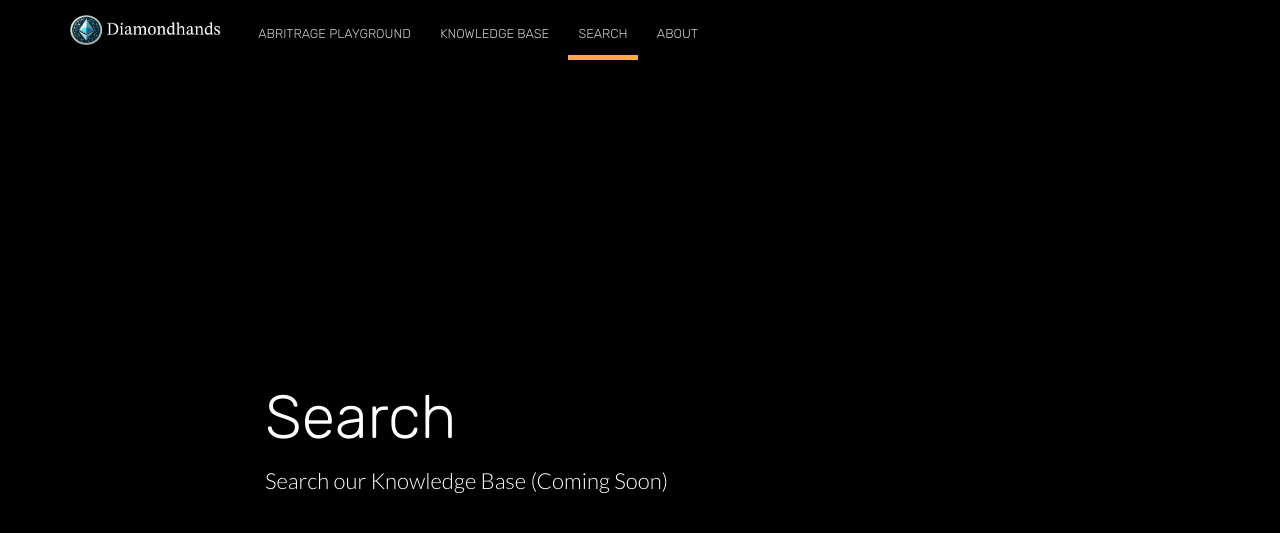
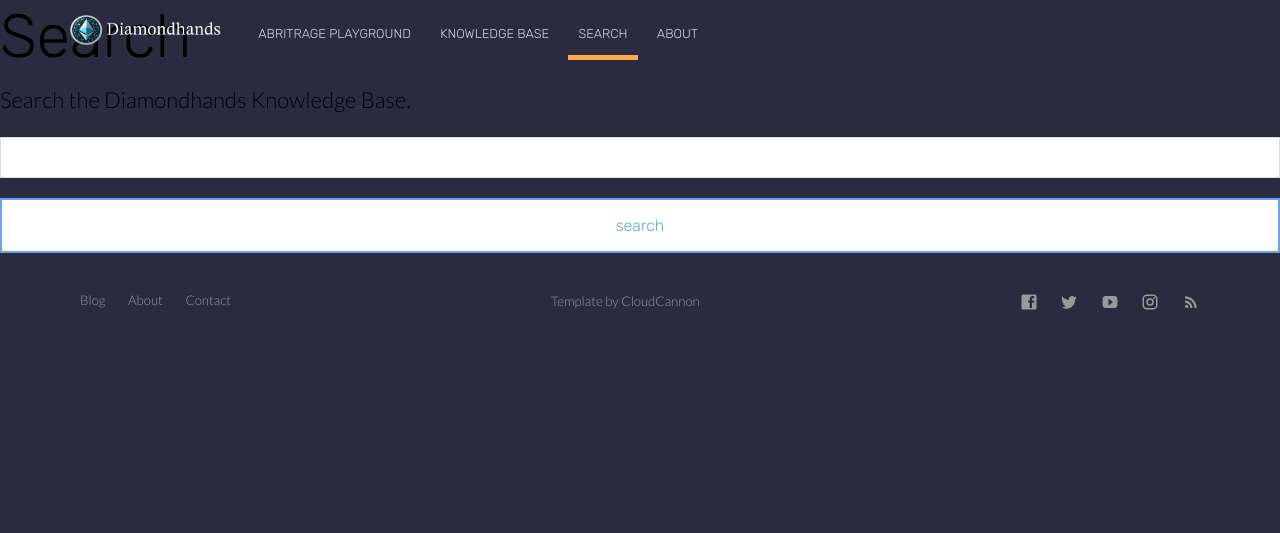
Before and after one commit to scaperothian/diamondhands-demo, a Jekyll site: the page built from search.html, in a window 1280 px wide and 900 px high. Shown: the top 533 px of the window. Built offline with Jekyll 4.4.1, drawn with Linux system fonts in a browser that asks for light colours; nearby versions of some CDN libraries; comment, search, counter and statistics services are not loaded.

Commit message:
adding search stuff.

```diff
--- a/search.html
+++ b/search.html
@@ -3,15 +3,33 @@ title: Search
 description: Search our Knowledge Base
 image: /uploads/screenshot-2024-07-25-at-7-39-23-am.png
 ---
-<section class="hero" style="background-image: url({% include relative-src.html src=page.image %})">
-	<div class="inner-hero text-container">
-		<div class="hero-text-container">
-			<h1 class="editable">
-				Search&nbsp;
-			</h1>
-			<p class="subtext editable">
-				Search our Knowledge Base (Coming Soon)
-			</p>
-		</div>
-	</div>
-</section>
+<h1 class="editable">
+  Search&nbsp;
+</h1>
+<p class="subtext editable">
+  Search the Diamondhands Knowledge Base.
+</p>
+<form action="/search" method="get">
+  <label for="search-box"></label>
+  <input type="text" id="search-box" name="query">
+  <input type="submit" value="search">
+</form>
+
+<ul id="search-results"></ul>
+
+<script>
+  window.store = {
+    {% for post in site.posts %}
+      "{{ post.url | slugify }}": {
+        "title": "{{ post.title | xml_escape }}",
+        "author": "{{ post.author | xml_escape }}",
+        "category": "{{ post.category | xml_escape }}",
+        "content": {{ post.content | strip_html | strip_newlines | jsonify }},
+        "url": "{{ post.url | xml_escape }}"
+      }
+      {% unless forloop.last %},{% endunless %}
+    {% endfor %}
+  };
+</script>
+<script src="{{ site.baseurl }}/js/lunr.min.js"></script>
+<script src="{{ site.baseurl }}/js/search.js"></script>
```
Also changed, not shown: _layouts/search.html (added, +13 -0 lines).
